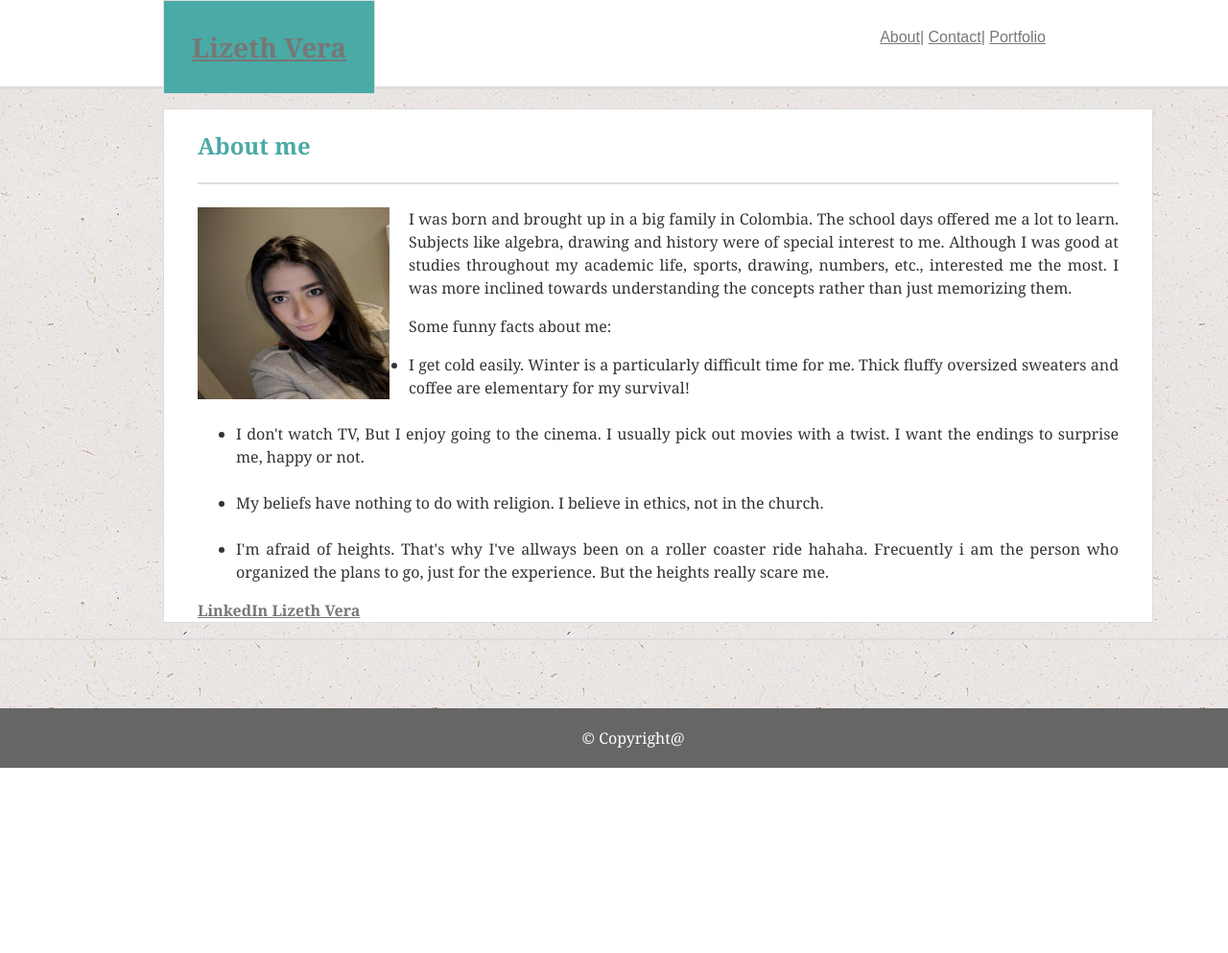
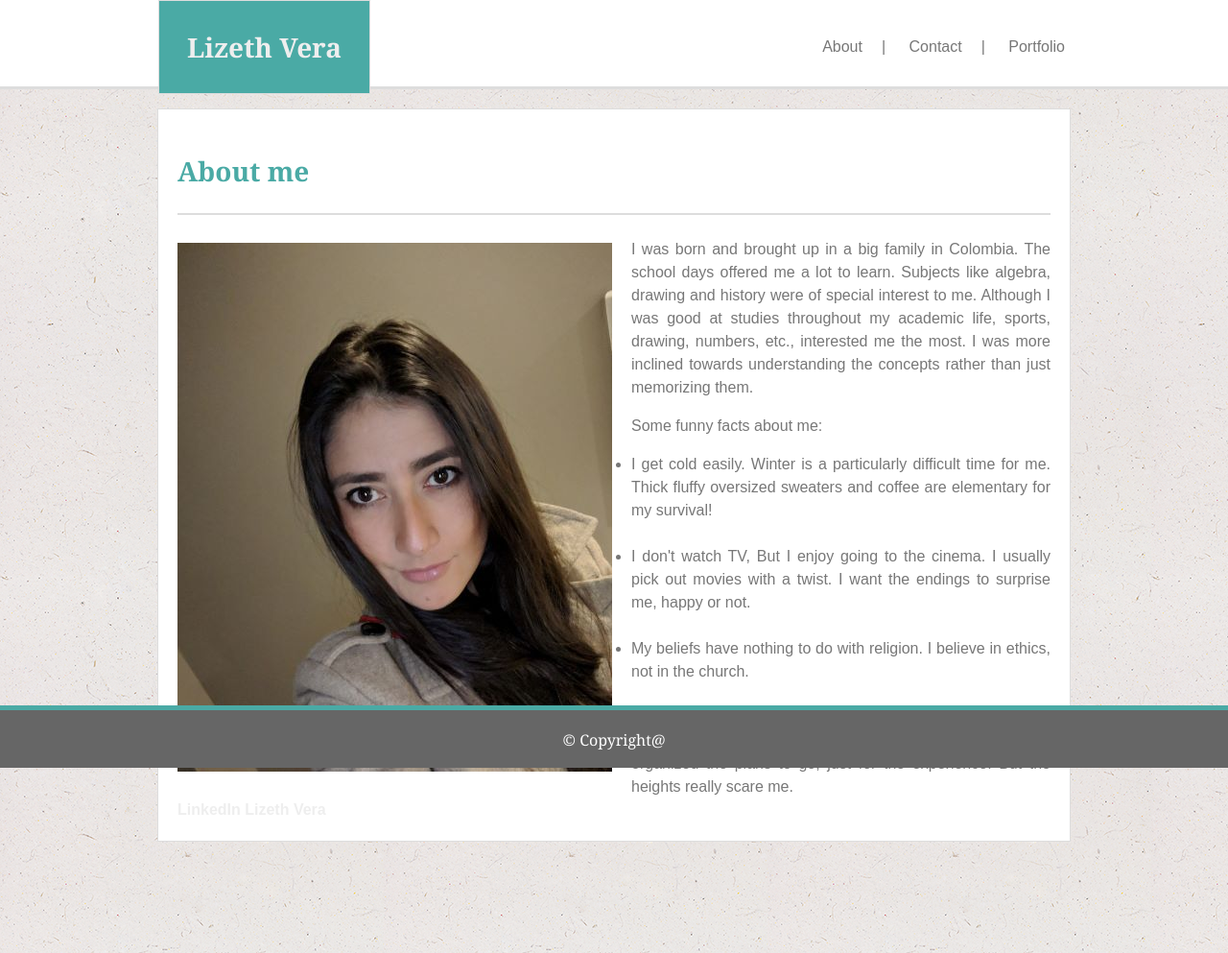
Before and after one commit to LIZETHVERA/Basic-Portfolio, a plain HTML site: page index.html in a window 1280 px wide. Shown: the whole page at 96% size. Before the commit the page ends 800 px from the top, so only its background shows below. Drawn offline with Linux system fonts and the light colour scheme.

Commit message:
style for the other pages

```diff
--- a/assets/css/style.css
+++ b/assets/css/style.css
@@ -1,16 +1,14 @@
+
 header {
-
-    border-bottom: solid;
-    border-bottom-color:#dddddd;
-    padding: 90px;
-    padding-top: 0;
+    border-bottom: solid #dddddd;
+    padding: 0px 90px 90px 90px;
     background-color: white;
 }
 
 body {
     margin: 0px;
     padding: 0;
-    font-family: Georgia, 'Times New Roman', Times, serif;
+    font-family: 'Arial', 'Helvetica Neue', Helvetica, sans-serif;
     color:#333333;
     background-image: url("../images/ep_naturalwhite.png");
 }
@@ -18,102 +16,104 @@ nav {
     float: right;
     color: #000;
     text-align: center;
-    padding: 20px;
+    padding: 20px 20px 20px 20px;
     color: #777777;
-    /* margin-right: 80px;
-    margin-top: 10px; */
-    margin: 10px 80px 0px 0px;
+    margin: 20px 40px 0px 0px;
     font-family: Arial, Helvetica, sans-serif;
-    /* text-decoration-line: none;
-    border-bottom: none; */
+    text-decoration: none;
+}
+a {
+    color: #eeeeee;
+    text-decoration: none;
+    padding: 30px 0px 30px 0px;
 
 }
 
-a {
-    color: #777777;
+a:hover {
+    color: rgb(224, 95, 127);
+}
+a.links {
+    color:#777777;
+    padding: 40px 20px 33px 20px;
+    margin: 0px;
+    text-decoration: none;
 }
 
+/* a:link {
+    color: #4aaaa5;
+} */
 
+a.links:hover {
+    background-color:#4aaaa5;
+}
 h1 {
-    color: #eeeeee;
     font-size: 28px;
     text-align: center;
     padding: 29px;
-    font-size: 28px;
-    margin: 0;
+    margin: 0px 0px 0px 75px;
     float: left;
     background-color:#4aaaa5;
-    margin-left: 80px;
     border-style: solid;
     border-color: #dddddd;
     border-width: 0.009em;
-
+    font-family: Georgia, 'Times New Roman', Times, serif
 }
 
-h2{
+h2 {
     color: #4aaaa5;
     display: block;
-
+    font-family: Georgia, 'Times New Roman', Times, serif;
+    font-size: 28px;
 }
 
-#main{
-    width: 100%;
+#main {
     float: left;
     text-align: justify;
     background-color:#ffffff;
     border-style: solid;
     border-width: 0.1px;
     border-color:#dddddd;
-    /* /* padding: 20px;   */
-    padding-left: 35px;
-    padding-right: 35px; */
-    /* margin-bottom: 50px; */
-    margin-top: 30px;
-   /* padding-bottom: 80px; */
+    padding: 20px;
+    margin: 0px 0px 10% 0px;
+    color: #777777;
 }
 
-hr{
-    margin-top: 1em;
-    margin-bottom: 1.5em;
-    margin-left: auto;
-    margin-right: auto;
-    border-style: solid;
-    border-width: 1px;
-    border-color: #dddddd;
-
+hr {
+    margin: 1em auto 1.5em auto;
+    border: solid #dddddd 1px;
 }
-.container{
-    width: 960px;
-    margin-left: 170px;
-    margin-top: 20px;
+.container {
+    margin: 20px 164px 20px 164px;
     line-height: 1.5;
-
 }
 
-#image_me{
-    width: 200px;
-    height: 200px;
+#image_me {
     float: left;
-    margin-right: 20px;
-    margin-bottom: 20px;
-
+    margin: 5px 20px 20px 0px;
 }
 
 footer {
-    width: 100%;
-    left: 0px;
     background-color: #666666;
     color: white;
     text-align: center;
     font-family: Georgia, 'Times New Roman', Times, serif;
     padding: 20px;
-    margin: 0;
-    position: fixed;
-    bottom: 0;
- }
+    position:fixed;
+    bottom:0;left:0;right:0;height:20px;
+}
 
 .container::after {
      content: "";
      display: block;
      clear: both;
  }
+
+ul {
+  margin: 0px 0px 0px 200px;
+}
+
+#footer_line {
+    border:solid #4aaaa5;
+    position:fixed;
+    bottom:35px;left:0;right:0;height:0px;
+}
--- /dev/null
+++ b/assets/css/style_portfolio.css
@@ -0,0 +1,58 @@
+
+.images {
+    float: left;
+    width: 33.33%;
+    padding: 10px;
+
+
+}
+
+p {
+    color: #eeeeee;
+    font-family: Georgia, 'Times New Roman', Times, serif;
+    max-width: 100%;
+    height: auto;
+}
+
+
+#p1 {
+    position: absolute;
+    top: 435px;
+    background-color: #4aaaa5;
+    padding: 20px 101.5px;
+
+
+}
+
+#p2 {
+    position: absolute;
+    top: 435px;
+    background-color: #4aaaa5;
+    padding:  20px 76px;
+}
+
+#p3 {
+    position: absolute;
+    top: 730px;
+    background-color: #4aaaa5;
+    padding:  20px 70px;
+}
+
+#p4 {
+    position: absolute;
+    top: 730px;
+    background-color: #4aaaa5;
+    padding:  20px 121px;
+}
+
+#p5 {
+    position: absolute;
+    top: 1025px;
+    background-color: #4aaaa5;
+    padding:  20px 67px;
+}
+
+.responsive {
+    max-width: 100%;
+    height: auto;
+}
```
Also changed, not shown: assets/css/style_contact.css (added, +38 -0 lines).
